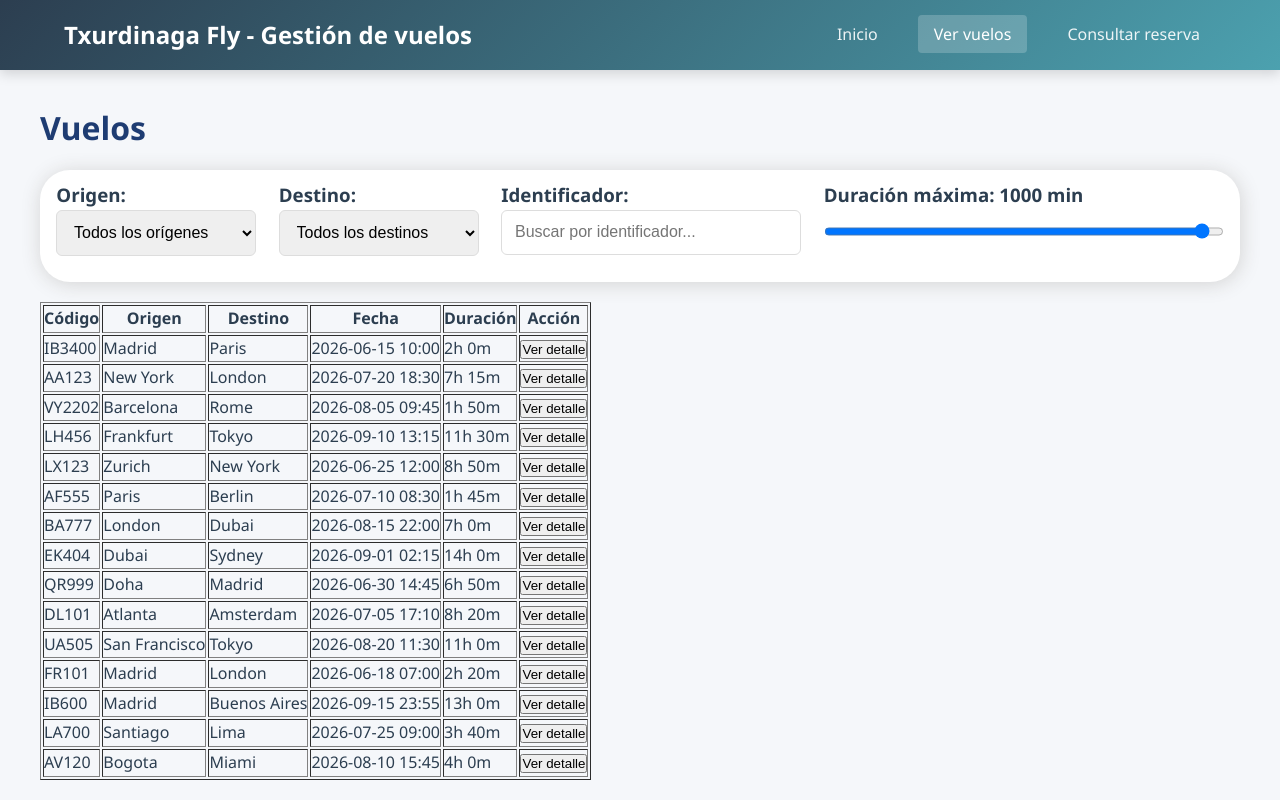
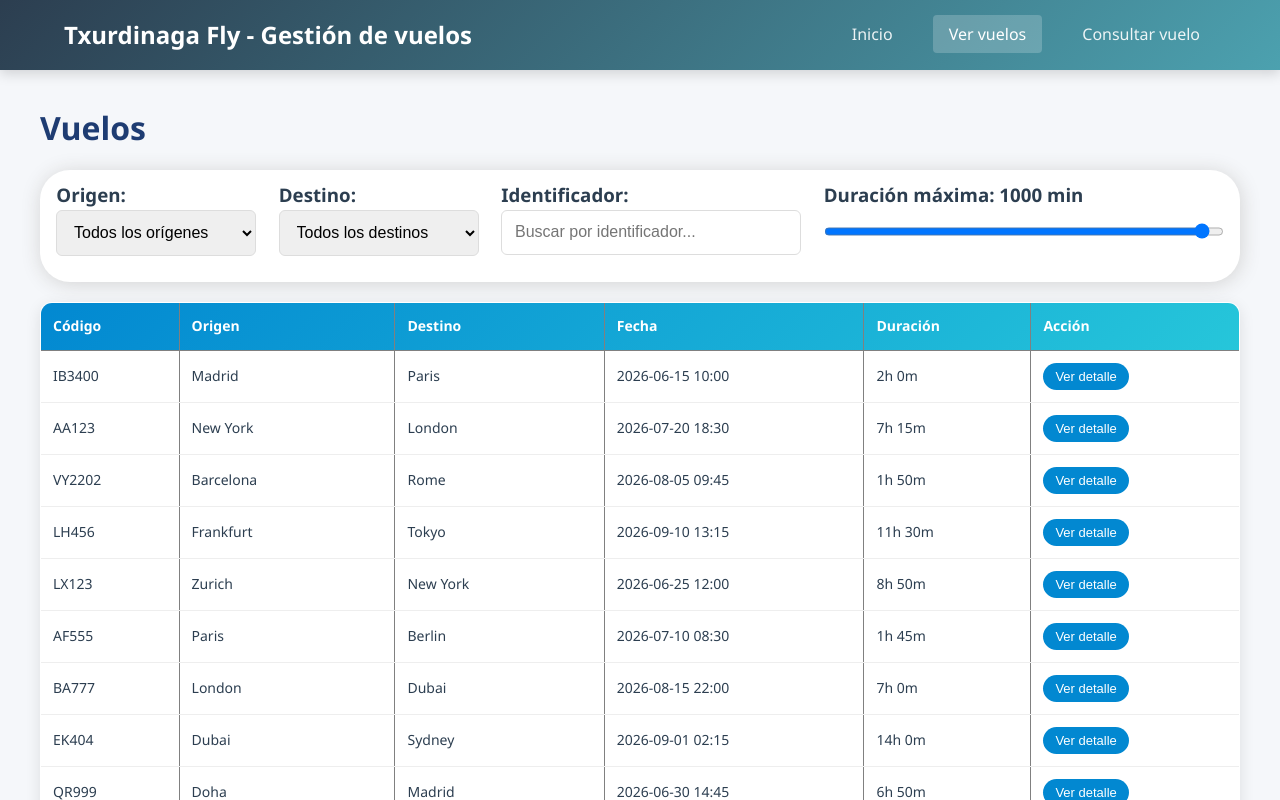
Before and after one commit to german17cl/recursos-vue, a Vue app in the folder Recursos Vue/2DW3_2EVAL_2_DWC_German_Campiño/Vuejs/: page /vuelos in a window 1280 px wide. Shown: the top 800 px of the page. Built offline with nearby package versions, Linux system fonts and the light colour scheme.

Commit message:
Estilos y rutas mejoradas

```diff
--- a/Recursos Vue/2DW3_2EVAL_2_DWC_German_Campiño/Vuejs/src/App.vue
+++ b/Recursos Vue/2DW3_2EVAL_2_DWC_German_Campiño/Vuejs/src/App.vue
@@ -14,7 +14,7 @@ const store = useVuelosStore()
       <nav class="nav-links">
         <RouterLink to="/">Inicio</RouterLink>
         <RouterLink to="/vuelos">Ver vuelos</RouterLink>
-        <RouterLink to="/consultar">Consultar reserva</RouterLink>
+        <RouterLink to="/consultar">Consultar vuelo</RouterLink>
         <RouterLink v-if="store.reservas.length" to="/consultar">
           Consultar vuelo
         </RouterLink>
--- a/Recursos Vue/2DW3_2EVAL_2_DWC_German_Campiño/Vuejs/src/views/HomeView.vue
+++ b/Recursos Vue/2DW3_2EVAL_2_DWC_German_Campiño/Vuejs/src/views/HomeView.vue
@@ -9,8 +9,8 @@ import { RouterLink } from 'vue-router'
         <h1>Txurdinaga Fly</h1>
         <p class="subtitle">Explora el mundo con la mejor gestión de vuelos.</p>
         <div class="cta-group">
-          <RouterLink to="" class="boton primario">Ver vuelos</RouterLink>
-          <RouterLink to="" class="boton secundario">Consultar reserva</RouterLink>
+          <RouterLink to="/vuelos" class="boton primario">Ver vuelos</RouterLink>
+          <RouterLink to="/consultar" class="boton secundario">Consultar reserva</RouterLink>
         </div>
       </div>
     </section>
--- a/Recursos Vue/2DW3_2EVAL_2_DWC_German_Campiño/Vuejs/src/views/VuelosView.vue
+++ b/Recursos Vue/2DW3_2EVAL_2_DWC_German_Campiño/Vuejs/src/views/VuelosView.vue
@@ -163,4 +163,53 @@ h1 {
   flex-direction: column;
   width: 400px;
 }
+
+table {
+  width: 100%;
+  border-collapse: collapse;
+  margin-top: 20px;
+  background-color: white;
+  border-radius: 12px;
+  overflow: hidden;
+  box-shadow: 0 4px 15px rgba(0,0,0,0.1);
+}
+
+thead {
+  background: linear-gradient(135deg, #0288d1, #26c6da);
+  color: white;
+}
+
+th {
+  padding: 12px;
+  text-align: left;
+  font-weight: 600;
+  font-size: 14px;
+}
+
+td {
+  padding: 12px;
+  border-bottom: 1px solid #eee;
+  font-size: 14px;
+}
+
+
+tbody tr:last-child td {
+  border-bottom: none;
+}
+
+button {
+  background-color: #0288d1;
+  color: white;
+  border: none;
+  padding: 6px 12px;
+  border-radius: 20px;
+  cursor: pointer;
+  font-size: 13px;
+  transition: 0.2s;
+}
+
+button:hover {
+  background-color: #026aa7;
+  transform: scale(1.05);
+}
 </style>
```
